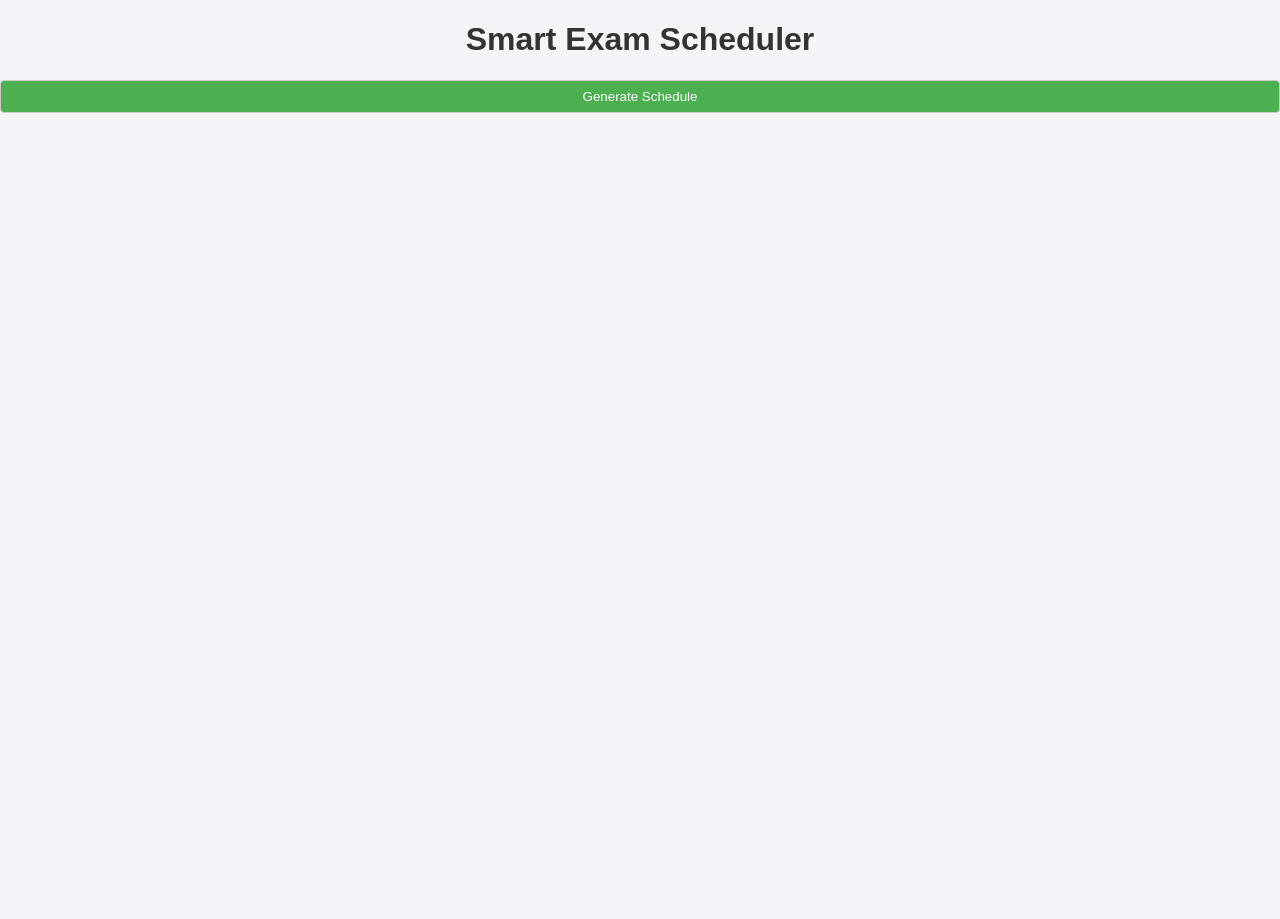
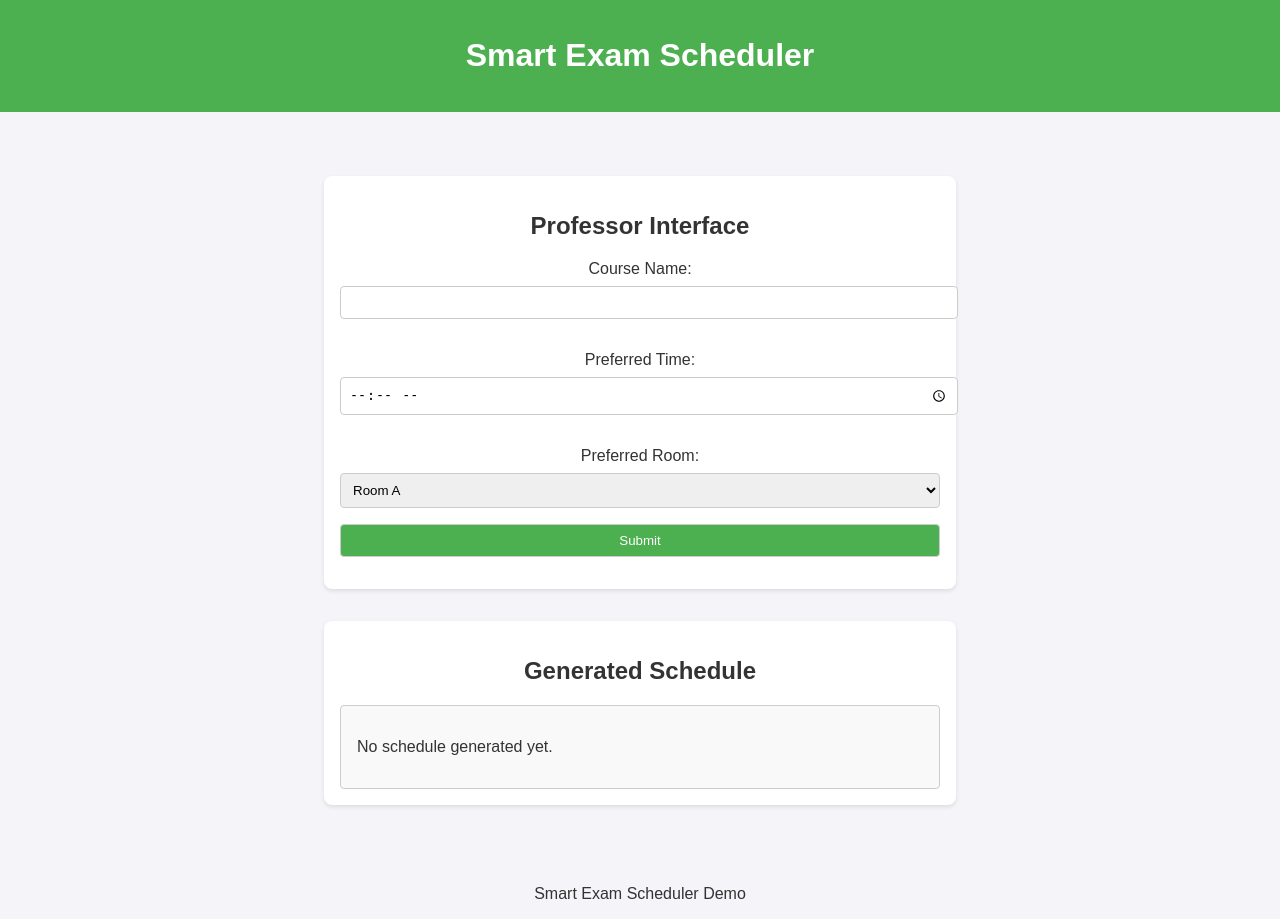
Before and after one commit to MuAbCh/Exam_Scheduler, a Flask app: page / in a window 1280 px wide. Before the commit the page ends 113 px from the top, so only its background shows below. Run offline with Flask 3, Linux system fonts and the light colour scheme.

Commit message:
Update index.html

```diff
--- a/templates/index.html
+++ b/templates/index.html
@@ -1,13 +1,47 @@
 <!DOCTYPE html>
 <html lang="en">
 <head>
+    <meta charset="UTF-8">
+    <meta name="viewport" content="width=device-width, initial-scale=1.0">
     <title>Smart Exam Scheduler</title>
     <link rel="stylesheet" href="/static/styles.css">
 </head>
 <body>
-    <h1>Smart Exam Scheduler</h1>
-    <button id="generate-btn">Generate Schedule</button>
-    <div id="schedule"></div>
+    <header>
+        <h1>Smart Exam Scheduler</h1>
+    </header>
+
+    <main>
+        <section id="professor-section">
+            <h2>Professor Interface</h2>
+            <form id="professor-form">
+                <label for="course-name">Course Name:</label>
+                <input type="text" id="course-name" name="course-name" required>
+
+                <label for="preferred-time">Preferred Time:</label>
+                <input type="time" id="preferred-time" name="preferred-time">
+
+                <label for="room">Preferred Room:</label>
+                <select id="room" name="room">
+                    <option value="Room A">Room A</option>
+                    <option value="Room B">Room B</option>
+                </select>
+
+                <button type="button" id="submit-button">Submit</button>
+            </form>
+        </section>
+
+        <section id="schedule-section">
+            <h2>Generated Schedule</h2>
+            <div id="schedule-output">
+                <p>No schedule generated yet.</p>
+            </div>
+        </section>
+    </main>
+
+    <footer>
+        <p>Smart Exam Scheduler Demo</p>
+    </footer>
 
     <script src="/static/script.js"></script>
 </body>
```
